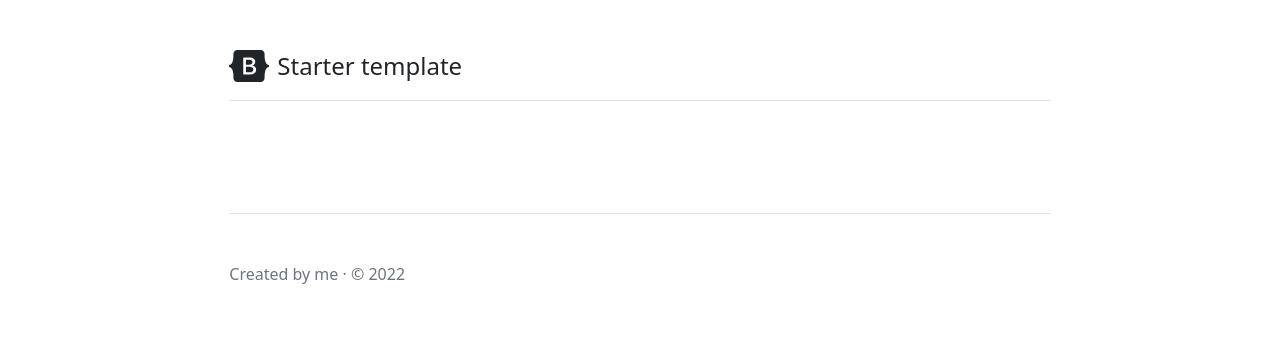
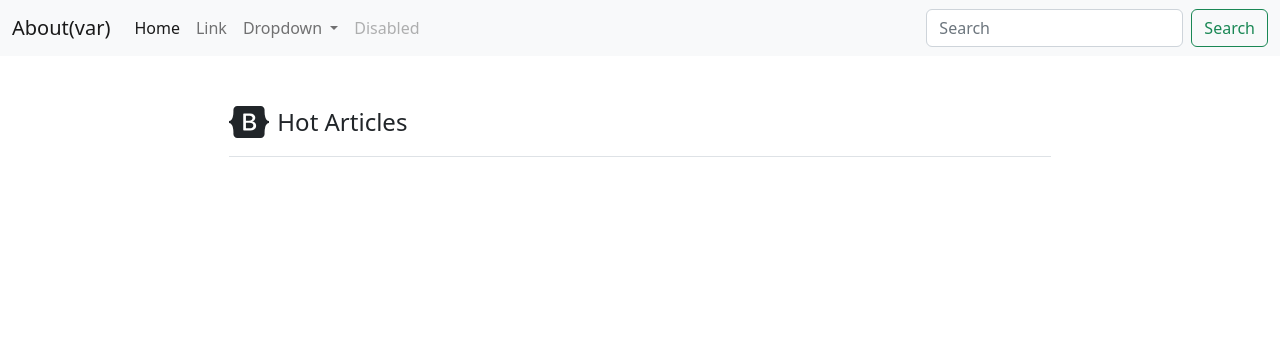
Before and after one commit to fpatrick/av, a Django app: page / in a window 1280 px wide. Shown: the top 364 px of the page. Run offline with Django 4.2, Linux system fonts and the light colour scheme; data that the repository does not hold is empty; some libraries are stand-ins or nearby versions.

Commit message:
Do post list design on homepage

```diff
--- /dev/null
+++ b/static/css/style.css
@@ -0,0 +1,6 @@
+.limit-chars {
+    height: 13ch;
+    overflow: hidden;
+    /*white-space: nowrap;*/
+    /*text-overflow: ellipsis;*/
+}
--- a/templates/base.html
+++ b/templates/base.html
@@ -8,81 +8,53 @@
     <meta name="description" content="">
     <meta name="author" content="Me">
     <meta name="generator" content="gen">
-    <title>Starter Template · Bootstrap v5.2</title>
+    <title>About {Tech, Games, News}</title>
 
     <link rel="stylesheet" href="{% static 'css/bootstrap.min.css' %}">
-
-    <style>
-        .bd-placeholder-img {
-            font-size: 1.125rem;
-            text-anchor: middle;
-            -webkit-user-select: none;
-            -moz-user-select: none;
-            user-select: none;
-        }
-
-        @media (min-width: 768px) {
-            .bd-placeholder-img-lg {
-                font-size: 3.5rem;
-            }
-        }
-
-        .b-example-divider {
-            height: 3rem;
-            background-color: rgba(0, 0, 0, .1);
-            border: solid rgba(0, 0, 0, .15);
-            border-width: 1px 0;
-            box-shadow: inset 0 .5em 1.5em rgba(0, 0, 0, .1), inset 0 .125em .5em rgba(0, 0, 0, .15);
-        }
-
-        .b-example-vr {
-            flex-shrink: 0;
-            width: 1.5rem;
-            height: 100vh;
-        }
-
-        .bi {
-            vertical-align: -.125em;
-            fill: currentColor;
-        }
-
-        .nav-scroller {
-            position: relative;
-            z-index: 2;
-            height: 2.75rem;
-            overflow-y: hidden;
-        }
-
-        .nav-scroller .nav {
-            display: flex;
-            flex-wrap: nowrap;
-            padding-bottom: 1rem;
-            margin-top: -1px;
-            overflow-x: auto;
-            text-align: center;
-            white-space: nowrap;
-            -webkit-overflow-scrolling: touch;
-        }
-    </style>
-
-
     <!-- Custom styles for this template -->
-    <link href="starter-template.css" rel="stylesheet">
+    <link href="{% static 'css/style.css' %}" rel="stylesheet">
 </head>
 <body>
 
-<div class="col-lg-8 mx-auto p-3 py-md-5">
-    <header class="d-flex align-items-center pb-3 mb-5 border-bottom">
-        <a href="/" class="d-flex align-items-center text-dark text-decoration-none">
-            <svg xmlns="http://www.w3.org/2000/svg" width="40" height="32" class="me-2" viewBox="0 0 118 94" role="img">
-                <title>Bootstrap</title>
-                <path fill-rule="evenodd" clip-rule="evenodd"
-                      d="M24.509 0c-6.733 0-11.715 5.893-11.492 12.284.214 6.14-.064 14.092-2.066 20.577C8.943 39.365 5.547 43.485 0 44.014v5.972c5.547.529 8.943 4.649 10.951 11.153 2.002 6.485 2.28 14.437 2.066 20.577C12.794 88.106 17.776 94 24.51 94H93.5c6.733 0 11.714-5.893 11.491-12.284-.214-6.14.064-14.092 2.066-20.577 2.009-6.504 5.396-10.624 10.943-11.153v-5.972c-5.547-.529-8.934-4.649-10.943-11.153-2.002-6.484-2.28-14.437-2.066-20.577C105.214 5.894 100.233 0 93.5 0H24.508zM80 57.863C80 66.663 73.436 72 62.543 72H44a2 2 0 01-2-2V24a2 2 0 012-2h18.437c9.083 0 15.044 4.92 15.044 12.474 0 5.302-4.01 10.049-9.119 10.88v.277C75.317 46.394 80 51.21 80 57.863zM60.521 28.34H49.948v14.934h8.905c6.884 0 10.68-2.772 10.68-7.727 0-4.643-3.264-7.207-9.012-7.207zM49.948 49.2v16.458H60.91c7.167 0 10.964-2.876 10.964-8.281 0-5.406-3.903-8.178-11.425-8.178H49.948z"
-                      fill="currentColor"></path>
-            </svg>
-            <span class="fs-4">Starter template</span>
+<!-- Navigation -->
+
+<nav class="navbar navbar-expand-lg bg-light">
+  <div class="container-fluid">
+    <a class="navbar-brand" href="#">About(var)</a>
+    <button class="navbar-toggler" type="button" data-bs-toggle="collapse" data-bs-target="#navbarSupportedContent" aria-controls="navbarSupportedContent" aria-expanded="false" aria-label="Toggle navigation">
+      <span class="navbar-toggler-icon"></span>
+    </button>
+    <div class="collapse navbar-collapse" id="navbarSupportedContent">
+      <ul class="navbar-nav me-auto mb-2 mb-lg-0">
+        <li class="nav-item">
+          <a class="nav-link active" aria-current="page" href="#">Home</a>
+        </li>
+        <li class="nav-item">
+          <a class="nav-link" href="#">Link</a>
+        </li>
+        <li class="nav-item dropdown">
+          <a class="nav-link dropdown-toggle" href="#" role="button" data-bs-toggle="dropdown" aria-expanded="false">
+            Dropdown
           </a>
-    </header>
+          <ul class="dropdown-menu">
+            <li><a class="dropdown-item" href="#">Action</a></li>
+            <li><a class="dropdown-item" href="#">Another action</a></li>
+            <li><hr class="dropdown-divider"></li>
+            <li><a class="dropdown-item" href="#">Something else here</a></li>
+          </ul>
+        </li>
+        <li class="nav-item">
+          <a class="nav-link disabled">Disabled</a>
+        </li>
+      </ul>
+      <form class="d-flex" role="search">
+        <input class="form-control me-2" type="search" placeholder="Search" aria-label="Search">
+        <button class="btn btn-outline-success" type="submit">Search</button>
+      </form>
+    </div>
+  </div>
+</nav>
+
 
 <main class="flex-shrink-0 main-bg">
     {% block content %}
@@ -90,14 +62,17 @@
     {% endblock content %}
 </main>
 
-    <footer class="pt-5 my-5 text-muted border-top">
-        Created by me &middot; &copy; 2022
+
+<!-- Footer -->
+
+<footer class="footer mt-auto py-3 dark-bg">
+    <p class="m-0 text-center text-white">Made by Code Instituters</p>
+    <p class="m-0 text-center text-white">Follow us: <i class="fab fa-facebook-square ms-3"></i>
+        <i class="fab fa-twitter-square ms-3"></i>
+        <i class="fab fa-instagram-square ms-3"></i>
+        <i class="fab fa-youtube-square ms-3"></i></p>
 </footer>
-</div>
-
 
 <script src="{% static 'js/bootstrap.bundle.min.js' %}"></script>
-
-
 </body>
 </html>
--- a/templates/index.html
+++ b/templates/index.html
@@ -2,9 +2,56 @@
 
 {% block content %}
 
+<div class="col-lg-8 mx-auto p-3 py-md-5">
+    <header class="d-flex align-items-center pb-3 mb-5 border-bottom">
+        <a href="/" class="d-flex align-items-center text-dark text-decoration-none">
+            <svg xmlns="http://www.w3.org/2000/svg" width="40" height="32" class="me-2" viewBox="0 0 118 94" role="img">
+                <title>Bootstrap</title>
+                <path fill-rule="evenodd" clip-rule="evenodd"
+                      d="M24.509 0c-6.733 0-11.715 5.893-11.492 12.284.214 6.14-.064 14.092-2.066 20.577C8.943 39.365 5.547 43.485 0 44.014v5.972c5.547.529 8.943 4.649 10.951 11.153 2.002 6.485 2.28 14.437 2.066 20.577C12.794 88.106 17.776 94 24.51 94H93.5c6.733 0 11.714-5.893 11.491-12.284-.214-6.14.064-14.092 2.066-20.577 2.009-6.504 5.396-10.624 10.943-11.153v-5.972c-5.547-.529-8.934-4.649-10.943-11.153-2.002-6.484-2.28-14.437-2.066-20.577C105.214 5.894 100.233 0 93.5 0H24.508zM80 57.863C80 66.663 73.436 72 62.543 72H44a2 2 0 01-2-2V24a2 2 0 012-2h18.437c9.083 0 15.044 4.92 15.044 12.474 0 5.302-4.01 10.049-9.119 10.88v.277C75.317 46.394 80 51.21 80 57.863zM60.521 28.34H49.948v14.934h8.905c6.884 0 10.68-2.772 10.68-7.727 0-4.643-3.264-7.207-9.012-7.207zM49.948 49.2v16.458H60.91c7.167 0 10.964-2.876 10.964-8.281 0-5.406-3.903-8.178-11.425-8.178H49.948z"
+                      fill="currentColor"></path>
+            </svg>
+            <span class="fs-4">Hot Articles</span>
+        </a>
+    </header>
+
+
+
 <div class="container-fluid">
     <div class="row">
 
+
+
+        <!-- Blog Entries Column -->
+        <div class="col-12 mt-3">
+            <div class="row">
+                {% for post in post_list %}
+
+                <div class="card mb-3 text-center">
+                    <div class="row g-0">
+                        <div class="col-md-4 mt-5">
+                            <img width="100%" height="10%" src="https://codeinstitute.s3.amazonaws.com/fullstack/blog/default.jpg" class="img-fluid rounded" alt="...">
+                        </div>
+                        <div class="col-md-8">
+                            <div class="card-body">
+                                <h5 class="card-title">{{ post.title }}</h5>
+                                <p class="card-text"><small class="text-muted">
+                                    Vermelho Likes {{ post.number_of_likes }}
+                                    Verde Author: {{ post.author }}
+                                    Azul {{ post.created_on}}
+                                </small></p>
+                                <p class="card-text limit-chars">{{ post.content }}</p>
+                                <a href="#" class="btn btn-primary">Read More</a>
+                            </div>
+                        </div>
+                    </div>
+                </div>
+
+                {% endfor %}
+            </div>
+        </div>
+<!-- End of header -->
+</div>
         <!-- Blog Entries Column -->
         <div class="col-12 mt-3 left">
             <div class="row">
```
Lines whose indentation alone changed are shown as unchanged.
